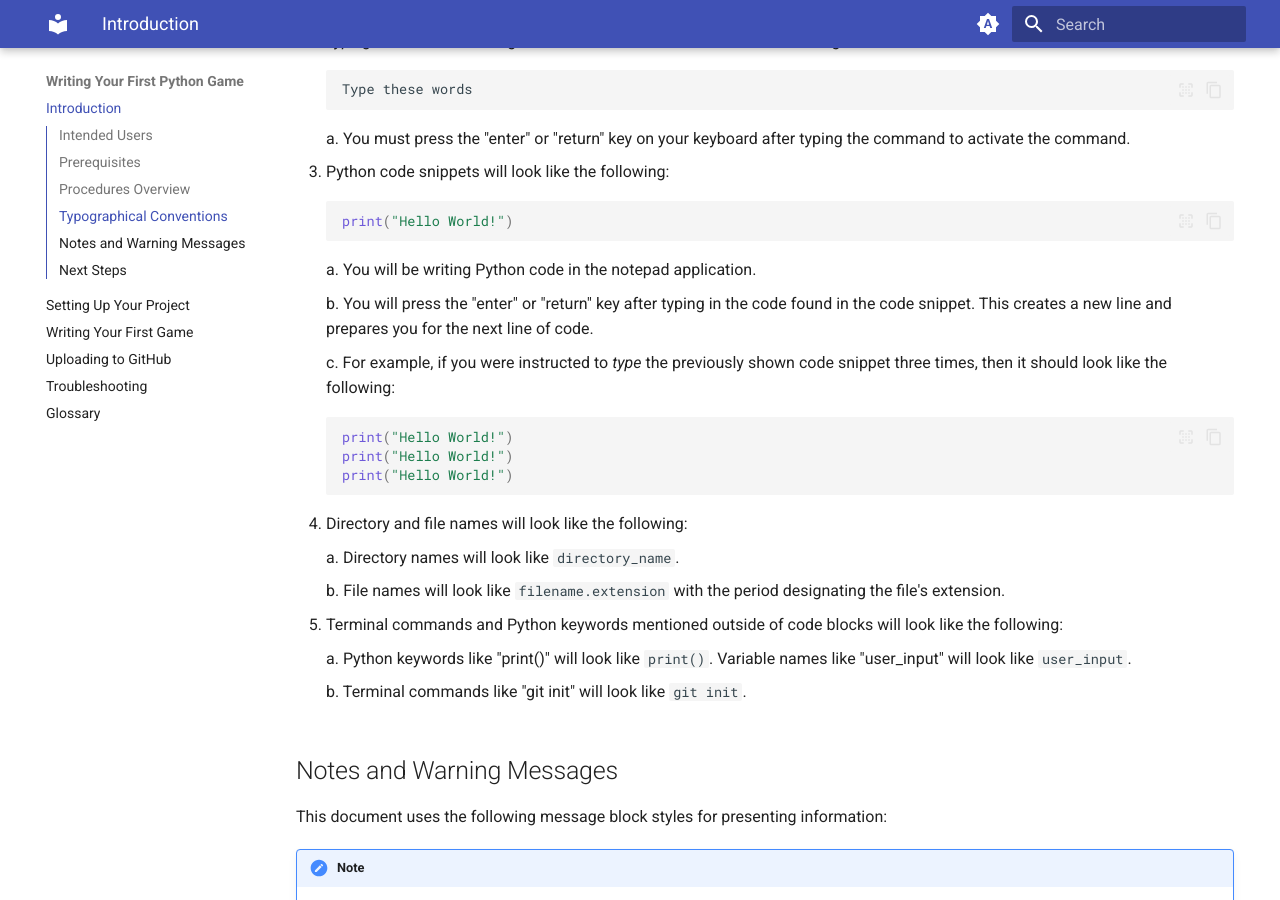
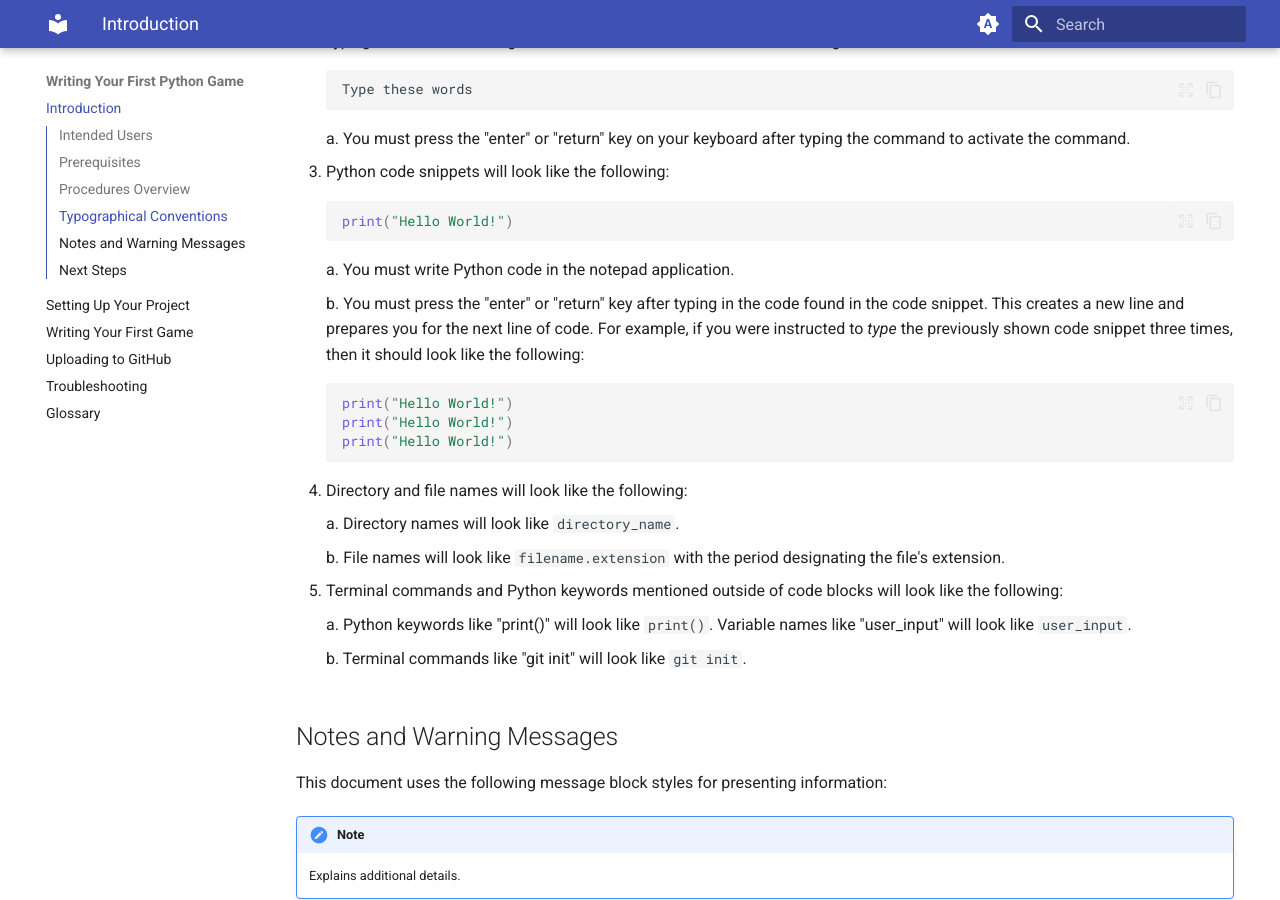
Before and after one commit to Beijzum/beijzum.github.io, an MkDocs documentation site: the page built from docs/index.md, in a window 1280 px wide and 900 px high, scrolled down 1288 px. Built offline with MkDocs 1.6.1 and Material for MkDocs 9.7.7, drawn with Linux system fonts in a browser that asks for light colours; emoji names are drawn with the system emoji font; comment, search, counter and statistics services are not loaded.

Commit message:
ADD small changes to intro and coding

````diff
--- a/docs/index.md
+++ b/docs/index.md
@@ -53,11 +53,9 @@ This document uses the following style for presenting information:
     print("Hello World!")
     ```
 
-    a. You will be writing Python code in the notepad application.
+    a. You must write Python code in the notepad application.
 
-    b. You will press the "enter" or "return" key after typing in the code found in the code snippet. This creates a new line and prepares you for the next line of code.
-
-    c. For example, if you were instructed to _type_ the previously shown code snippet three times, then it should look like the following:
+    b. You must press the "enter" or "return" key after typing in the code found in the code snippet. This creates a new line and prepares you for the next line of code. For example, if you were instructed to _type_ the previously shown code snippet three times, then it should look like the following:
 
     ```py
     print("Hello World!")
````
Also changed, not shown: docs/Writing Your First Game.md (+1 -1 lines).
